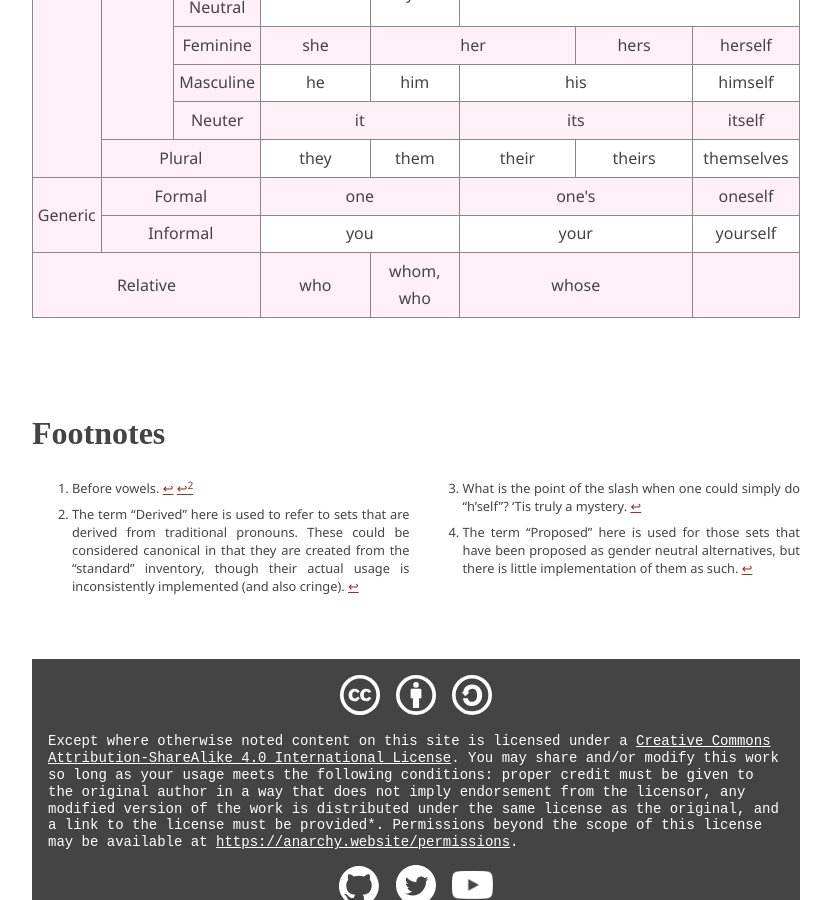
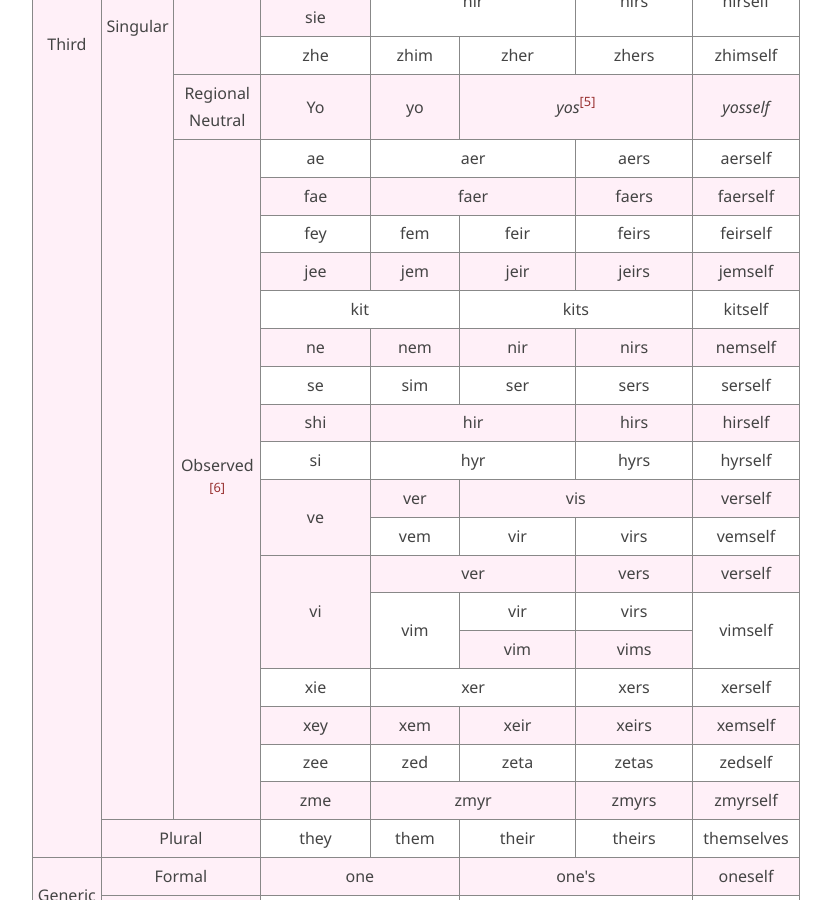
Before and after one commit to una-ada/anarchy.website, a Jekyll site: the page built from supplements/pronouns.md, in a window 1280 px wide and 900 px high, scrolled down 1903 px. Shown: the whole window, without its empty margins (224-1055 px from the left). Built offline with Jekyll 4.4.1, drawn with Linux system fonts in a browser that asks for light colours; some web fonts are replaced; some of the changed text lies outside the part shown.

Commit message:
im tired of life

```diff
--- a/supplements/pronouns.md
+++ b/supplements/pronouns.md
@@ -139,8 +139,28 @@ title: Supplement A
     <td>you mob</td>
 </tr>
 <tr>
-    <td rowspan="23">Third</td>
-    <td rowspan="22">Singular</td>
+    <td rowspan="41">Third</td>
+    <td rowspan="40">Singular</td>
+    <td>Neuter</td>
+    <td colspan="2">it</td>
+    <td colspan="2">its</td>
+    <td>itself</td>
+</tr>
+<tr>
+    <td>Feminine</td>
+    <td>she</td>
+    <td colspan="2">her</td>
+    <td>hers</td>
+    <td>herself</td>
+</tr>
+<tr>
+    <td>Masculine</td>
+    <td>he</td>
+    <td>him</td>
+    <td colspan="2">his</td>
+    <td>himself</td>
+</tr>
+<tr>
     <td>Epicene</td>
     <td>they</td>
     <td>them</td>
@@ -269,27 +289,128 @@ title: Supplement A
     <td>Regional Neutral</td>
     <td>Yo</td>
     <td>yo</td>
-    <td colspan="3"></td>
+   <td colspan="2" markdown="span">
+
+   _yos_[^5]
+
+   </td>
+    <td><em>yosself</em></td>
 </tr>
 <tr>
-    <td>Feminine</td>
-    <td>she</td>
-    <td colspan="2">her</td>
-    <td>hers</td>
-    <td>herself</td>
+   <td rowspan="18" markdown="span">
+
+   Observed[^6]
+
+   </td>
+    <td>ae</td>
+    <td colspan="2">aer</td>
+    <td>aers</td>
+    <td>aerself</td>
 </tr>
 <tr>
-    <td>Masculine</td>
-    <td>he</td>
-    <td>him</td>
-    <td colspan="2">his</td>
-    <td>himself</td>
+    <td>fae</td>
+    <td colspan="2">faer</td>
+    <td>faers</td>
+    <td>faerself</td>
 </tr>
 <tr>
-    <td>Neuter</td>
-    <td colspan="2">it</td>
-    <td colspan="2">its</td>
-    <td>itself</td>
+    <td>fey</td>
+    <td>fem</td>
+    <td>feir</td>
+    <td>feirs</td>
+    <td>feirself</td>
+</tr>
+<tr>
+    <td>jee</td>
+    <td>jem</td>
+    <td>jeir</td>
+    <td>jeirs</td>
+    <td>jemself</td>
+</tr>
+<tr>
+    <td colspan="2">kit</td>
+    <td colspan="2">kits</td>
+    <td>kitself</td>
+</tr>
+<tr>
+    <td>ne</td>
+    <td>nem</td>
+    <td>nir</td>
+    <td>nirs</td>
+    <td>nemself</td>
+</tr>
+<tr>
+    <td>se</td>
+    <td>sim</td>
+    <td>ser</td>
+    <td>sers</td>
+    <td>serself</td>
+</tr>
+<tr>
+    <td>shi</td>
+    <td colspan="2">hir</td>
+    <td>hirs</td>
+    <td>hirself</td>
+</tr>
+<tr>
+    <td>si</td>
+    <td colspan="2">hyr</td>
+    <td>hyrs</td>
+    <td>hyrself</td>
+</tr>
+<tr>
+    <td rowspan="2">ve</td>
+    <td>ver</td>
+    <td colspan="2">vis</td>
+    <td>verself</td>
+</tr>
+<tr>
+    <td>vem</td>
+    <td>vir</td>
+    <td>virs</td>
+    <td>vemself</td>
+</tr>
+<tr>
+    <td rowspan="3">vi</td>
+    <td colspan="2">ver</td>
+    <td>vers</td>
+    <td>verself</td>
+</tr>
+<tr>
+    <td rowspan="2">vim</td>
+    <td>vir</td>
+    <td>virs</td>
+    <td rowspan="2">vimself</td>
+</tr>
+<tr>
+    <td>vim</td>
+    <td>vims</td>
+</tr>
+<tr>
+    <td>xie</td>
+    <td colspan="2">xer</td>
+    <td>xers</td>
+    <td>xerself</td>
+</tr>
+<tr>
+    <td>xey</td>
+    <td>xem</td>
+    <td>xeir</td>
+    <td>xeirs</td>
+    <td>xemself</td>
+</tr>
+<tr>
+    <td>zee</td>
+    <td>zed</td>
+    <td>zeta</td>
+    <td>zetas</td>
+    <td>zedself</td>
+</tr>
+<tr>
+    <td>zme</td>
+    <td colspan="2">zmyr</td>
+    <td>zmyrs</td>
+    <td>zmyrself</td>
 </tr>
 <tr>
     <td colspan="2">Plural</td>
@@ -336,3 +457,11 @@ title: Supplement A
 [^4]:   The term "Proposed" here is used for those sets that have been proposed
         as gender neutral alternatives, but there is little implementation of
         them as such.
+
+[^5]:   <https://pronoun.is/yo>
+
+[^6]:   This section is for pronoun sets that have no specific proposals for
+        usage (as far as I know) but are still adopted by individuals for their
+        own use. The list is mostly taken from [Pronoun Island][1].
+
+[1]:    https://pronoun.is/
```
Also changed, not shown: other parts of supplements/pronouns.md (+2 -2 lines).
